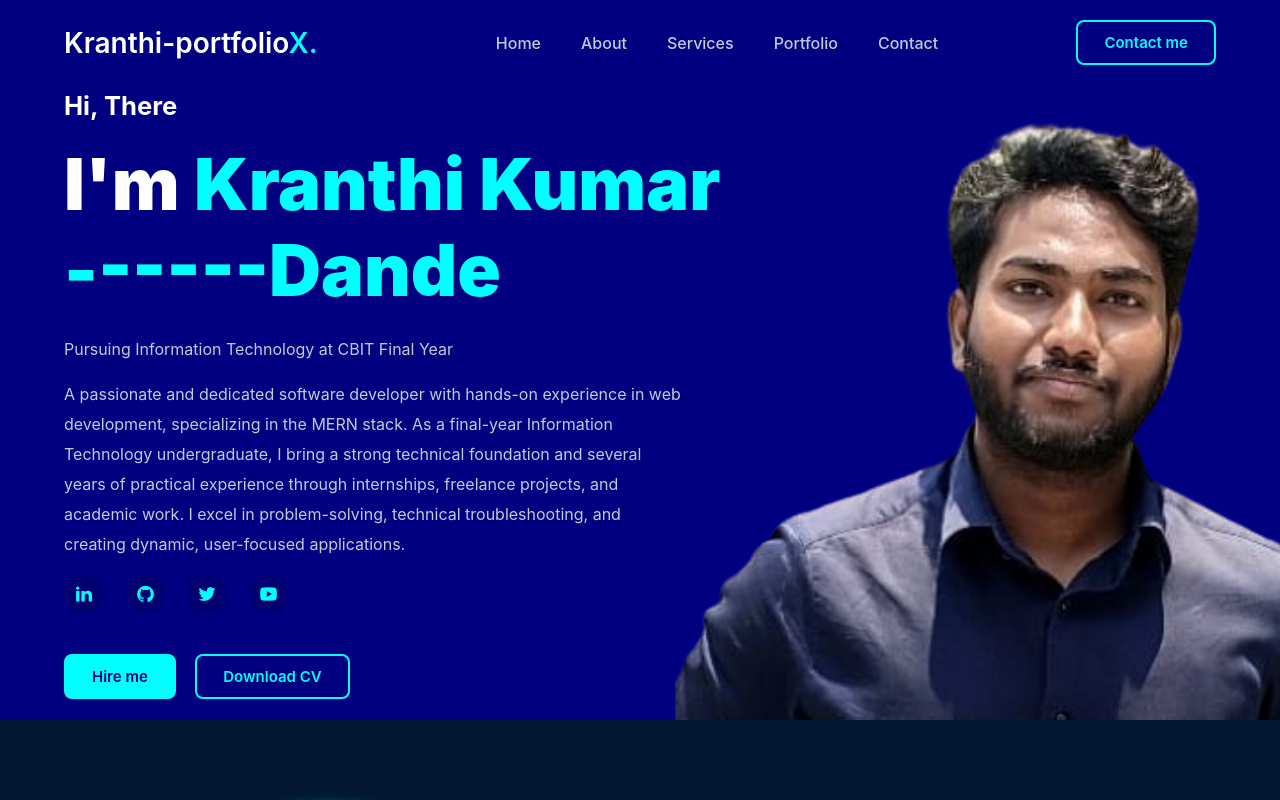
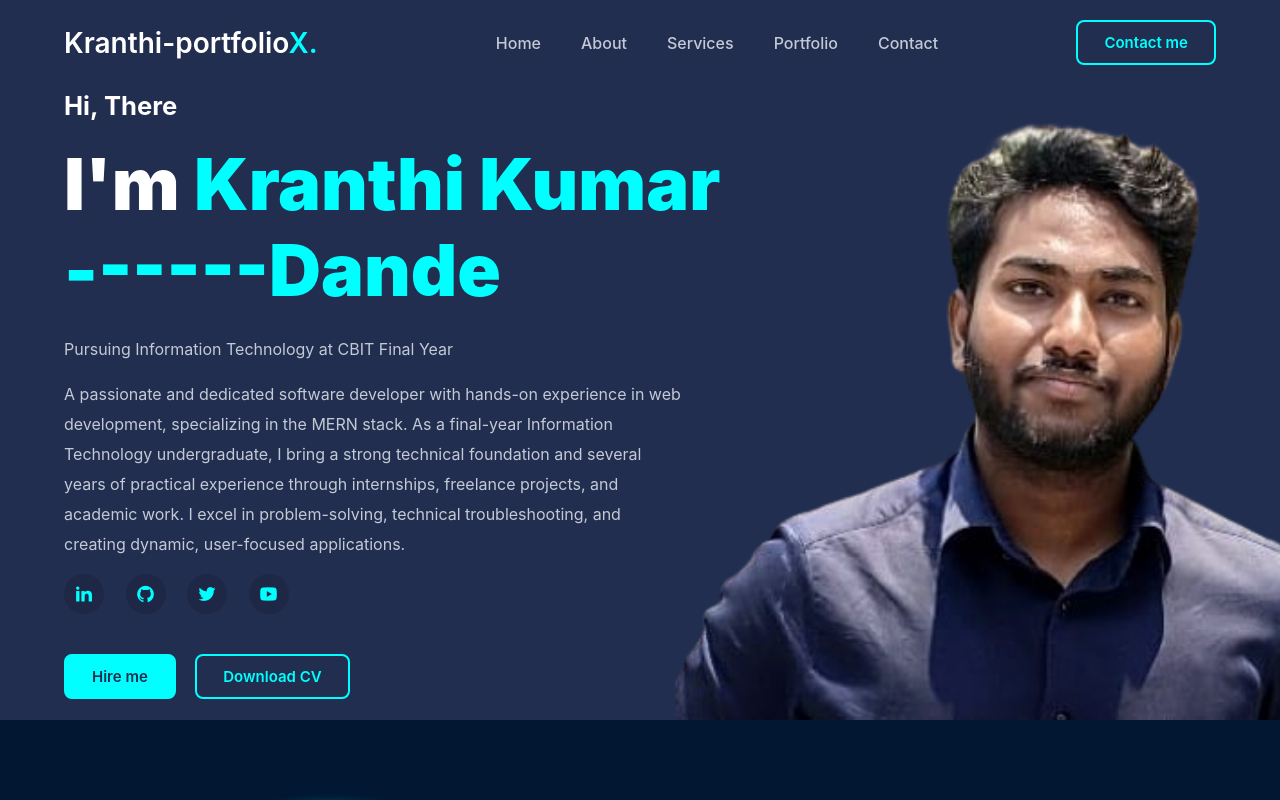
Before and after one commit to kranthikeya/Portfolio, a plain HTML site: page Portfolio/index.html in a window 1280 px wide. Shown: the top 800 px of the page. Drawn offline with nearby package versions, Linux system fonts and the light colour scheme.

Commit message:
Update style.css

```diff
--- a/Portfolio/style.css
+++ b/Portfolio/style.css
@@ -9,7 +9,7 @@
 }
 :root {
 --text-color:#fff;
---bg-color:#000080;
+--bg-color:#222e50;
 --second-bg-color:#021832;
 --main-color:cyan;
 --other-color:#c3cad5;
```
